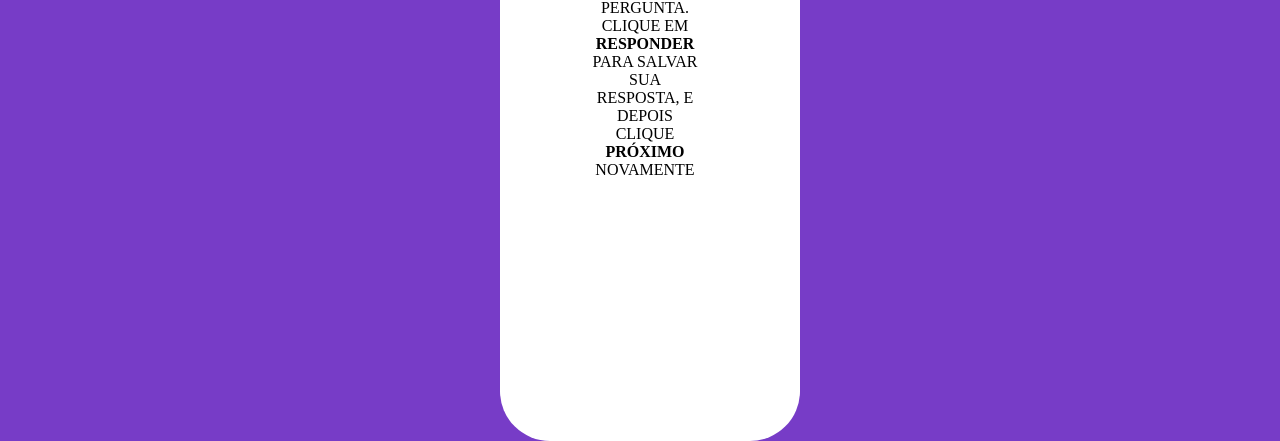
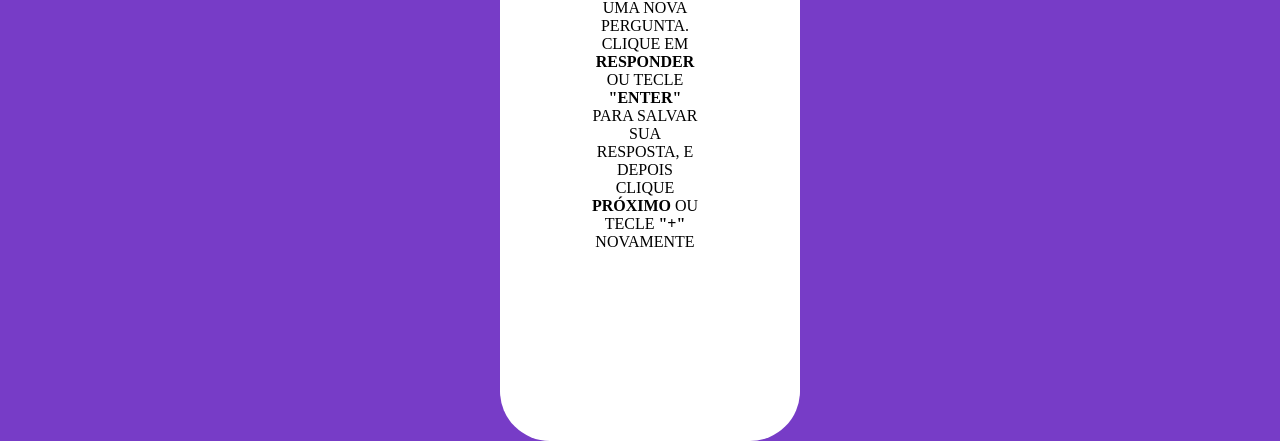
Before and after one commit to mateuslcsilva/quizmatematica, a plain HTML site: page index.html in a window 1280 px wide. Shown: the part 367-808 px from the top of the page. Drawn offline with Linux system fonts and the light colour scheme.

Commit message:
atualização 15-12

```diff
--- a/index.html
+++ b/index.html
@@ -62,8 +62,8 @@
     <div>
         <p id='perg' class='perg'>ESTÁ PRONTO?</p>
         <p id='btn' class='btn'><a href="index2.html">COMEÇAR</a></p>
-        <p class='exp'>CLIQUE EM <Strong>PRÓXIMO</Strong> PARA OBTER UMA NOVA PERGUNTA. CLIQUE EM
-            <strong>RESPONDER</strong> PARA SALVAR SUA RESPOSTA, E DEPOIS CLIQUE <strong>PRÓXIMO</strong> NOVAMENTE</p>
+        <p class='exp'>CLIQUE EM <Strong>PRÓXIMO</Strong> OU TECLE <strong>"+"</strong> PARA OBTER UMA NOVA PERGUNTA. CLIQUE EM
+            <strong>RESPONDER</strong> OU TECLE <strong>"ENTER"</strong> PARA SALVAR SUA RESPOSTA, E DEPOIS CLIQUE <strong>PRÓXIMO</strong> OU TECLE <strong>"+"</strong> NOVAMENTE</p>
     </div>
     <script>
         var btn = document.querySelector('#btn')
```
